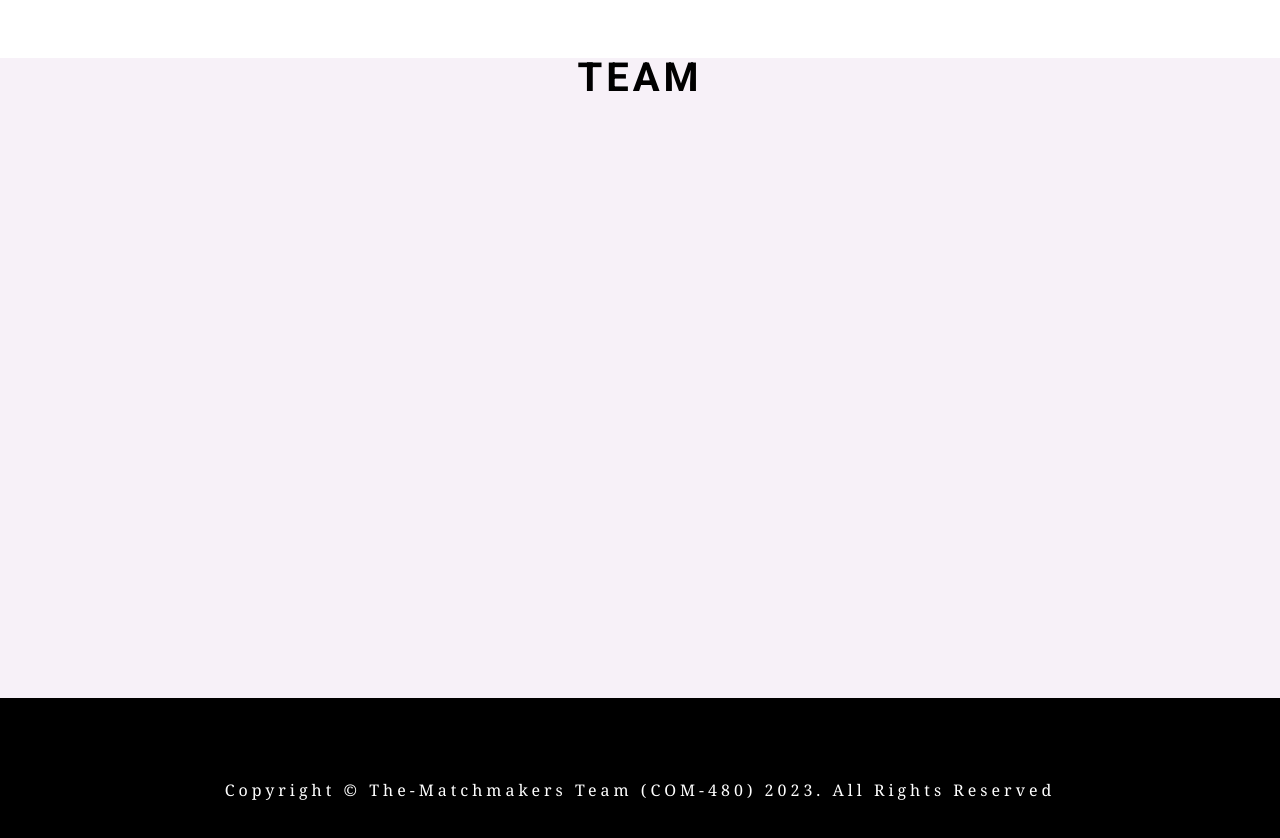
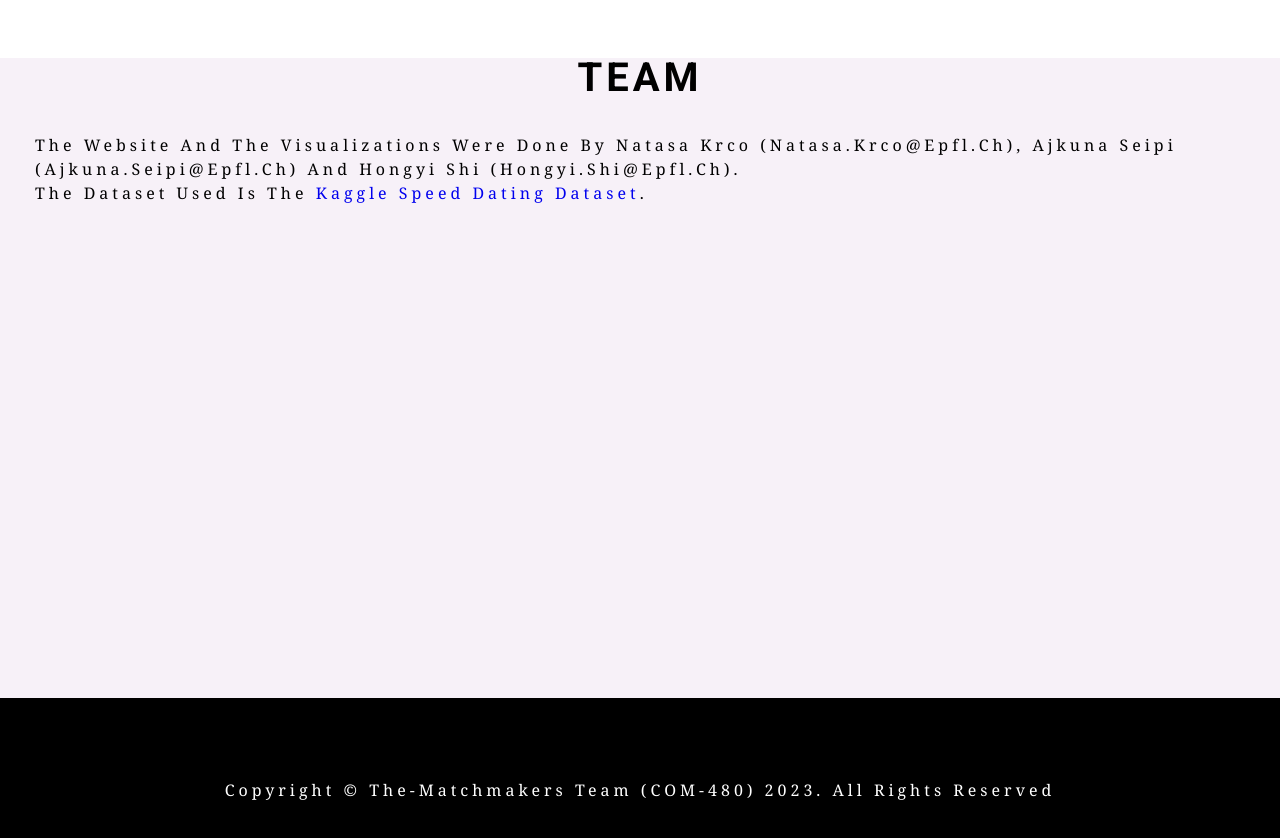
Before and after one commit to com-480-data-visualization/project-2023-matchmakers, a plain HTML site: page docs/index.html in a window 1280 px wide. Shown: the part 2080-2918 px from the top of the page. Drawn offline with nearby package versions, Linux system fonts and the light colour scheme.

Commit message:
update website

```diff
--- a/docs/index.html
+++ b/docs/index.html
@@ -76,6 +76,12 @@
     <section id="team" class="section">
       <div class="title">
         <h2>team</h2>
+        <p>
+          The website and the visualizations were done by Natasa Krco (natasa.krco@epfl.ch),
+          Ajkuna Seipi (ajkuna.seipi@epfl.ch) and Hongyi Shi (hongyi.shi@epfl.ch).
+          <br>
+          The dataset used is the <a href="https://www.kaggle.com/datasets/ulrikthygepedersen/speed-dating" class="dataset-link">Kaggle Speed Dating dataset</a>.
+        </p>
       </div>
     </section>
     <!-- footer -->
--- a/docs/style.css
+++ b/docs/style.css
@@ -359,6 +359,16 @@ header {
 #matching {
   background: var(--clr-white);
 }
+
+#team p {
+  color: black;
+  text-transform: capitalize;
+  letter-spacing: var(--spacing);
+  margin-bottom: 0;
+  margin-left: 35px;
+  margin-top: 35px;
+}
+
 footer {
   background: var(--clr-grey-1);
   padding: 5rem 1rem;
```
